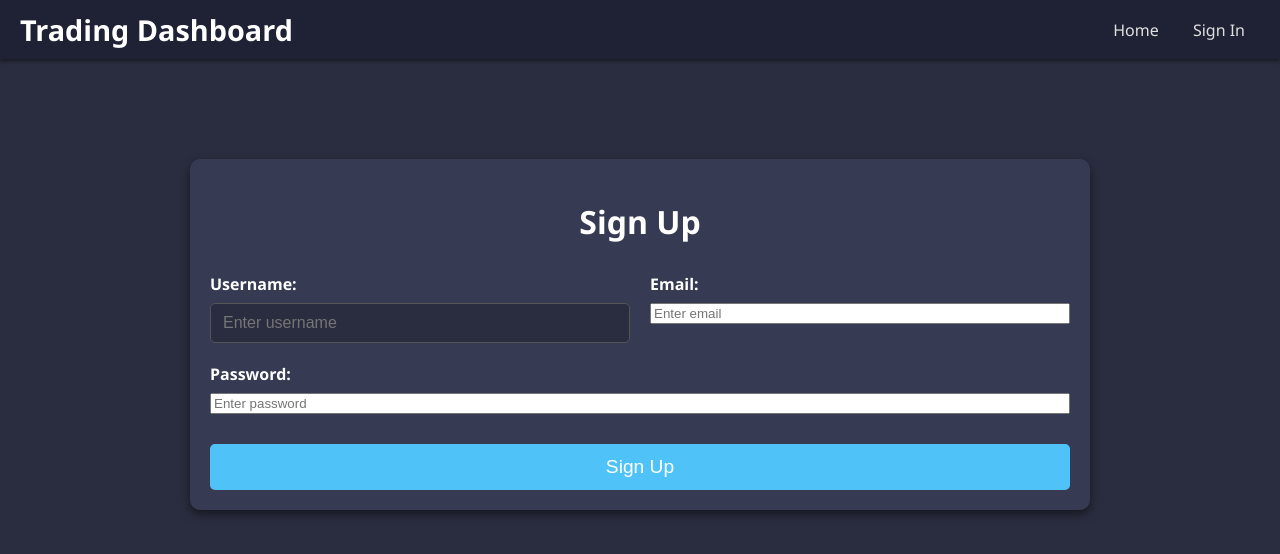
After one commit to carterdossias/StockPricePrediction-FullStack, a Flask app: page /signup in a window 1280 px wide. The commit adds this page. Shown: the top 554 px of the page. Run offline with Flask 3, Linux system fonts and the light colour scheme.

Commit message:
Sign in and sign up + password hash

```diff
--- a/app.py
+++ b/app.py
@@ -11,54 +11,138 @@ from io import BytesIO
 from datetime import datetime, timedelta
 import yfinance as yf
 import tensorflow as tf
-from flask import Flask, request, render_template, redirect, url_for, flash, Response, stream_with_context
+from flask import Flask, request, render_template, redirect, url_for, flash, Response, stream_with_context, session
 from tensorflow.keras.models import load_model
 from flask_basicauth import BasicAuth
+import threading
+import queue
+import time
+import bcrypt
+
 from credentials import ipCred, usernameCred, passwordCred, databaseCred
 from ticker_import import create_new_ticker_table, import_news_data
-import time
-import threading
-import queue
 
-
-# = = = = = = = = = = = Here we configure the connection to the DB = = = = = = = = = = =
+# ----------------- DB Configuration -----------------
 db_config = {
     'host': ipCred,
     'user': usernameCred,
     'password': passwordCred,
     'database': databaseCred
 }
-# = = = = = = = = = = = = = = = = = = = = = = = = = = = = = = = = = = = = = = = = = = = = =
 
 app = Flask(__name__)
-app.secret_key = "replace_with_a_secret_key" # will replace in the future
+app.secret_key = "replace_with_a_secret_key"  # Replace with a secure key
 
 # Configure Basic Auth for admin routes
 app.config['BASIC_AUTH_USERNAME'] = 'admin'
-app.config['BASIC_AUTH_PASSWORD'] = 'admin'  # will change to a secure password
-app.config['BASIC_AUTH_FORCE'] = False  # only force auth on specific routes
+app.config['BASIC_AUTH_PASSWORD'] = 'admin'  # Change to a secure password
+app.config['BASIC_AUTH_FORCE'] = False
 basic_auth = BasicAuth(app)
 
-# Your existing functions here...
+# ----------------- Global Log Queue and SSE Endpoint -----------------
+log_queue = queue.Queue()  # Thread-safe queue for log messages
+
+def sse_stream():
+    """Generator function that yields log messages from log_queue."""
+    while True:
+        line = log_queue.get()
+        if line is None:
+            break
+        yield f"data: {line}\n\n"
+
+@app.route('/admin/import_logs')
+@basic_auth.required
+def import_logs():
+    """SSE endpoint that streams log messages from log_queue."""
+    return Response(stream_with_context(sse_stream()), mimetype='text/event-stream')
+
+# ----------------- User Authentication Routes -----------------
+@app.route('/signup', methods=['GET', 'POST'])
+def signup():
+    if request.method == 'POST':
+        username = request.form.get('username').strip()
+        email = request.form.get('email').strip()
+        password = request.form.get('password').encode('utf-8')  # encode password as bytes
+
+        # Hash the password with bcrypt
+        hashed_password = bcrypt.hashpw(password, bcrypt.gensalt())
+
+        try:
+            conn = mysql.connector.connect(**db_config)
+            cursor = conn.cursor()
+            insert_query = """
+                INSERT INTO users (username, email, password_hash, account_balance, available_funds, portfolio_value, risk_profile, account_status)
+                VALUES (%s, %s, %s, 0.00, 0.00, 0.00, 'moderate', 1);
+            """
+            cursor.execute(insert_query, (username, email, hashed_password.decode('utf-8')))
+            conn.commit()
+            flash("Sign-up successful. Please sign in.", "success")
+            return redirect(url_for('signin'))
+        except mysql.connector.Error as err:
+            flash(f"Error: {err}", "danger")
+        finally:
+            cursor.close()
+            conn.close()
+    return render_template('signup.html')
+
+@app.route('/signin', methods=['GET', 'POST'])
+def signin():
+    if request.method == 'POST':
+        username_or_email = request.form.get('username_or_email').strip()
+        password = request.form.get('password').encode('utf-8')
+        try:
+            conn = mysql.connector.connect(**db_config)
+            cursor = conn.cursor(dictionary=True)
+            query = """
+                SELECT user_id, username, email, password_hash
+                FROM users
+                WHERE username = %s OR email = %s
+                LIMIT 1;
+            """
+            cursor.execute(query, (username_or_email, username_or_email))
+            user = cursor.fetchone()
+            if user and bcrypt.checkpw(password, user['password_hash'].encode('utf-8')):
+                session['user_id'] = user['user_id']
+                session['username'] = user['username']
+
+                # Update the last_login field
+                update_query = "UPDATE users SET last_login = NOW() WHERE user_id = %s"
+                cursor.execute(update_query, (user['user_id'],))
+                conn.commit()
+
+                flash("Signed in successfully.", "success")
+                return redirect(url_for('index'))
+            else:
+                flash("Invalid credentials.", "danger")
+        except mysql.connector.Error as err:
+            flash(f"Database error: {err}", "danger")
+        finally:
+            cursor.close()
+            conn.close()
+    return render_template('signin.html')
+
+@app.route('/signout')
+def signout():
+    session.clear()
+    flash("You have been signed out.", "info")
+    return redirect(url_for('index'))
+
+# ----------------- Existing Functions -----------------
 def load_model_and_objects(ticker):
-    # ... (existing code)
     model_path = f"models/{ticker}_lstm_model.h5"
     scaler_path = f"models/{ticker}_scaler.pkl"
     look_back_path = f"models/{ticker}_look_back.pkl"
-
     if not os.path.exists(model_path):
         raise FileNotFoundError(f"No file or directory found at {model_path}")
     if not os.path.exists(scaler_path):
         raise FileNotFoundError(f"No file or directory found at {scaler_path}")
     if not os.path.exists(look_back_path):
         raise FileNotFoundError(f"No file or directory found at {look_back_path}")
-
     model = load_model(model_path)
     with open(scaler_path, 'rb') as f:
         scaler = pickle.load(f)
     with open(look_back_path, 'rb') as f:
         look_back = pickle.load(f)
-
     return model, scaler, look_back
 
 def fetch_historical_data(ticker):
@@ -70,11 +154,9 @@ def fetch_historical_data(ticker):
     conn = mysql.connector.connect(**db_config)
     df = pd.read_sql(query, conn)
     conn.close()
-
     df['date'] = pd.to_datetime(df['date'])
     df.sort_values('date', inplace=True)
     df.reset_index(drop=True, inplace=True)
-
     return df
 
 def iterative_forecast(model, scaler, data, look_back, steps_ahead):
@@ -124,11 +206,10 @@ def create_plot(historical_df, target_date, predicted_price=None, actual_price=N
     plt.close(fig)
     return encoded
 
-# ---------- Admin Routes ----------
+# ----------------- Admin Routes -----------------
 @app.route('/admin')
 @basic_auth.required
 def admin():
-    # This is the main admin portal page.
     return render_template('admin.html')
 
 @app.route('/admin/import_ticker', methods=['GET', 'POST'])
@@ -138,92 +219,40 @@ def import_ticker():
     if request.method == 'POST':
         ticker = request.form.get('ticker', '').upper().strip()
         if ticker:
-            # Start a background thread to do the import
             def import_job(ticker_symbol):
                 try:
                     from ticker_import import create_new_ticker_table, import_news_data
                     log_queue.put(f"Starting import for {ticker_symbol}...")
-
-                    # 1) Import stock data
                     create_new_ticker_table(ticker_symbol, log_queue=log_queue)
-
-                    # 2) Import news data
                     import_news_data(ticker_symbol, log_queue=log_queue)
-
                     log_queue.put(f"Finished import for {ticker_symbol}.")
                 except Exception as e:
                     log_queue.put(f"Error importing data for {ticker_symbol}: {e}")
                 finally:
-                    # Signal SSE stream to stop
                     log_queue.put(None)
-
             threading.Thread(target=import_job, args=(ticker,)).start()
-
-            # We can display a page that shows the SSE log viewer
             return render_template('admin_import_running.html', ticker=ticker)
         else:
             message = "Please enter a ticker symbol."
     return render_template('admin_import.html', message=message)
 
-
-log_queue = queue.Queue()  # A thread-safe queue to hold log lines
-
-def sse_stream():
-    """Generator function that yields log messages from log_queue."""
-    while True:
-        # Blocks until a log message is available
-        line = log_queue.get()
-        # If we receive a sentinel indicating the import is done, break
-        if line is None:
-            break
-        # SSE format: "data: <message>\n\n"
-        yield f"data: {line}\n\n"
-
-@app.route('/admin/import_logs')
-@basic_auth.required
-def import_logs():
-    """
-    SSE endpoint that streams log messages from log_queue.
-    The client can connect via EventSource to get real-time updates.
-    """
-    return Response(stream_with_context(sse_stream()), mimetype='text/event-stream')
-
-
 @app.route('/admin/manual_update', methods=['GET'])
 @basic_auth.required
 def manual_update():
-    """
-    Kicks off the daily_update script in a background thread,
-    then returns the SSE log page (admin_import_running.html).
-    """
     def daily_update_job():
         try:
-            # Put a start message into the log queue
             log_queue.put("Starting manual incremental update for all active tickers...")
-
-            # Import your daily_update script logic
             from daily_update import update_tickers_incrementally
-
-            # Run the incremental update
             update_tickers_incrementally()
-
-            # When done, log a completion message
             log_queue.put("Finished manual incremental update.")
         except Exception as e:
             log_queue.put(f"Error during manual incremental update: {e}")
         finally:
-            # Signal SSE stream to stop
             log_queue.put(None)
-
-    # Start the background thread
     threading.Thread(target=daily_update_job).start()
-
-    # Return the SSE log viewer page
-    # We can reuse the same 'admin_import_running.html' template
-    # Just pass a placeholder 'ticker' if needed
     return render_template('admin_import_running.html', ticker="All Active Tickers")
 
-# ---------- Other Routes (index, stockview, about) ----------
+# ----------------- Other Routes -----------------
 @app.route('/about')
 def about():
     return render_template('about.html')
--- a/templates/admin.html
+++ b/templates/admin.html
@@ -24,10 +24,10 @@
     <div class="card">
       <h1 style="text-align: center; margin-bottom: 20px; color: #fff;">Admin Portal</h1>
       <p style="font-size: 1.1em; line-height: 1.6; text-align: center;">
-        Welcome to the admin portal. Use the links below to manage your data and run various operations.
+        Welcome to the admin portal. Use the links below to manage the database and run various operations.
       </p>
       <p style="font-size: 1.1em; line-height: 1.6; text-align: center;">
-        For example, you can import new ticker data or run sentiment analysis if it isn’t set to run automatically.
+        All database operations should be performed from the admin portal.
       </p>
       <ul style="list-style: none; padding: 0; text-align: center;">
         <li style="margin: 40px 0;">
--- /dev/null
+++ b/templates/signup.html
@@ -0,0 +1,48 @@
+<!DOCTYPE html>
+<html lang="en">
+<head>
+  <meta charset="UTF-8" />
+  <title>Sign Up - Trading Dashboard</title>
+  <meta name="viewport" content="width=device-width, initial-scale=1.0" />
+  <link rel="stylesheet" href="{{ url_for('static', filename='css/style.css') }}">
+</head>
+<body>
+  <header class="top-nav">
+    <div class="logo">Trading Dashboard</div>
+    <nav>
+      <a href="/">Home</a>
+      <a href="/signin">Sign In</a>
+    </nav>
+  </header>
+
+  <div class="container">
+    <div class="card">
+      <h1 style="text-align: center; color: #fff;">Sign Up</h1>
+      <form method="POST" action="{{ url_for('signup') }}">
+        <div class="form-group">
+          <label for="username">Username:</label>
+          <input type="text" name="username" id="username" placeholder="Enter username" required>
+        </div>
+        <div class="form-group">
+          <label for="email">Email:</label>
+          <input type="email" name="email" id="email" placeholder="Enter email" required>
+        </div>
+        <div class="form-group">
+          <label for="password">Password:</label>
+          <input type="password" name="password" id="password" placeholder="Enter password" required>
+        </div>
+        <button type="submit">Sign Up</button>
+      </form>
+      {% with messages = get_flashed_messages(with_categories=true) %}
+        {% if messages %}
+          <ul class="flashes">
+          {% for category, message in messages %}
+            <li class="{{ category }}">{{ message }}</li>
+          {% endfor %}
+          </ul>
+        {% endif %}
+      {% endwith %}
+    </div>
+  </div>
+</body>
+</html>
```
Also changed, not shown: templates/index.html (+7 -0 lines), templates/signin.html (added, +44 -0 lines), userTableCreate.sql (added, +14 -0 lines).
